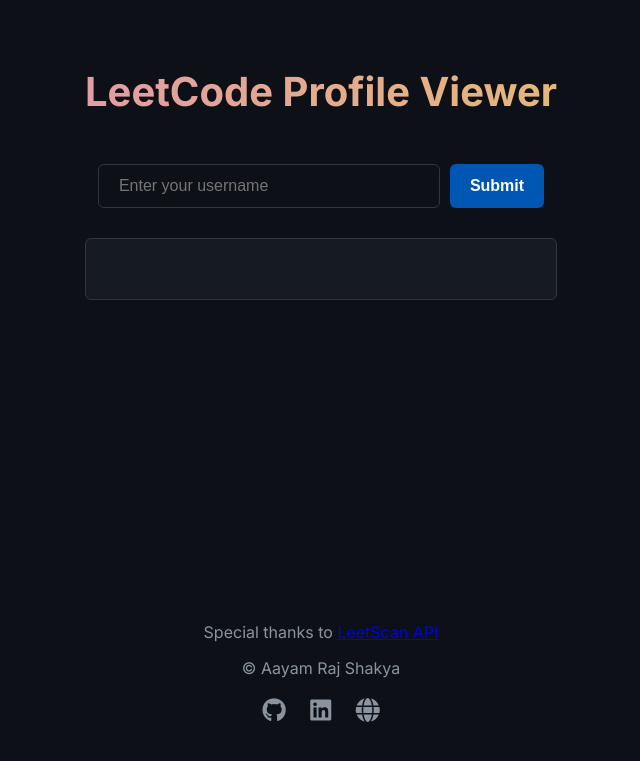
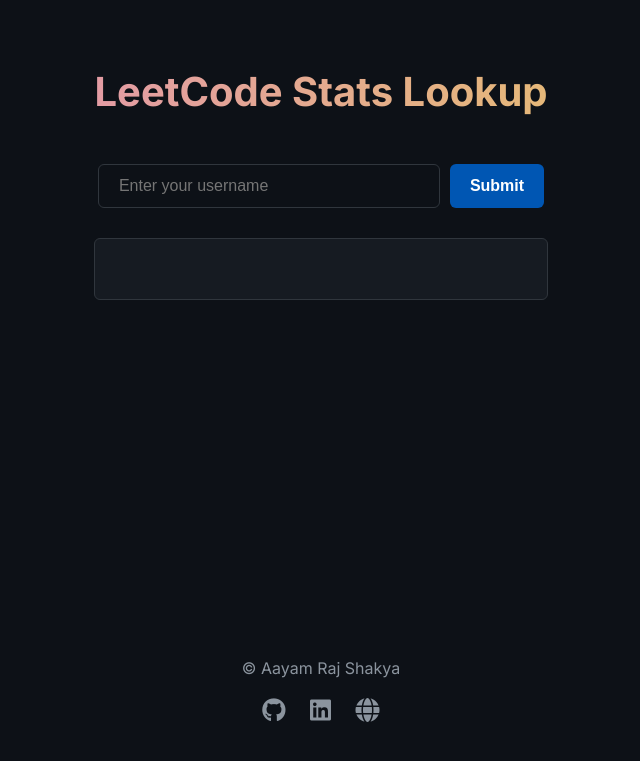
Before and after one commit to aayamrajshakya/LeetcodeStatsLookup, a Flask app: page / in a window 1280 px wide. Shown: the top 761 px of the page, without its empty margins (319-959 px from the left). Run offline with Flask 3, Linux system fonts and the light colour scheme.

Commit message:
Minor changes

```diff
--- a/static/js/main.js
+++ b/static/js/main.js
@@ -1,3 +1,17 @@
+document.addEventListener('DOMContentLoaded', function() {
+    document.getElementById('username').addEventListener('keypress', function(event) {
+        if (event.key === 'Enter') {
+            fetchProfile();
+        }
+    });
+});
+
+document.getElementById('username').addEventListener('keypress', function(event) {
+    if (event.key === 'Enter') {
+        fetchProfile();
+    }
+});
+
 async function fetchProfile() {
     const username = document.getElementById('username').value;
     document.getElementById('profile').innerHTML = "Looking for profile...";
--- a/templates/index.html
+++ b/templates/index.html
@@ -6,19 +6,18 @@
     <link href='https://fonts.googleapis.com/css?family=Inter:400,600,700&display=swap' rel='stylesheet'>
     <link rel="stylesheet" href="https://cdnjs.cloudflare.com/ajax/libs/font-awesome/6.0.0-beta3/css/all.min.css">
     <link rel="apple-touch-icon" sizes="180x180" href="{{ url_for('static', filename='favicon/apple-touch-icon.png') }}">
-    <link rel="icon" type="image/png" sizes="32x32" href="{{ url_for('static', filename='favicon/favicon-32x32.png') }}">
-    <link rel="icon" type="image/png" sizes="16x16" href="{{ url_for('static', filename='favicon/favicon-16x16.png') }}">
+    <link rel="icon" type="image/png" sizes="96x96" href="{{ url_for('static', filename='favicon/favicon-96x96.png') }}">
+    <link rel="icon" type="image/svg+xml" href="{{ url_for('static', filename='favicon/favicon.svg') }}" />
     <link rel="manifest" href="{{ url_for('static', filename='favicon/site.webmanifest') }}">
-    <link rel="mask-icon" href="{{ url_for('static', filename='favicon/safari-pinned-tab.svg') }}" color="#5bbad5">
     <meta name="msapplication-TileColor" content="#da532c">
     <meta name="theme-color" content="#ffffff">
-    <title>LeetCode Profile Viewer | Aayam Raj Shakya</title>
+    <title>LeetCode Stats Lookup</title>
     <link rel="stylesheet" href="{{ url_for('static', filename='css/styles.css') }}">
 </head>
 <body>
     <div class="container">
         <header>
-            <h1>LeetCode Profile Viewer</h1>
+            <h1>LeetCode Stats Lookup</h1>
         </header>
 
         <main>
@@ -30,7 +29,6 @@
         </main>
 
         <footer>
-            <p>Special thanks to <a href="https://github.com/chinxcode/leetscan-api" target="_blank" aria-label="LeetScan API">LeetScan API</a></p>
             <p>&copy; Aayam Raj Shakya</p>
             <div class="social-links">
                 <a href="https://github.com/aayamrajshakya" target="_blank" aria-label="GitHub"><i class="fab fa-github"></i></a>
```
Also changed, not shown: static/favicon/browserconfig.xml (deleted, +0 -9 lines), README.md, static/favicon/android-chrome-192x192.png (deleted), static/favicon/android-chrome-512x512.png (deleted), static/favicon/apple-touch-icon.png, static/favicon/favicon-16x16.png (deleted), static/favicon/favicon-32x32.png (deleted), static/favicon/favicon-96x96.png (added), static/favicon/favicon.ico, static/favicon/favicon.svg (added), static/favicon/favicon1.ico (deleted), static/favicon/mstile-150x150.png (deleted), static/favicon/site.webmanifest, static/favicon/web-app-manifest-192x192.png (added), 1 more files, 1 other file.
